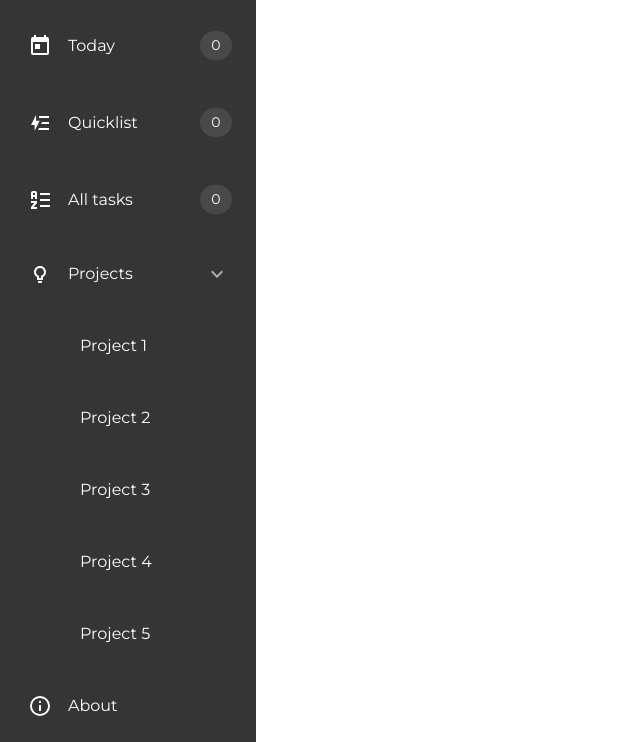
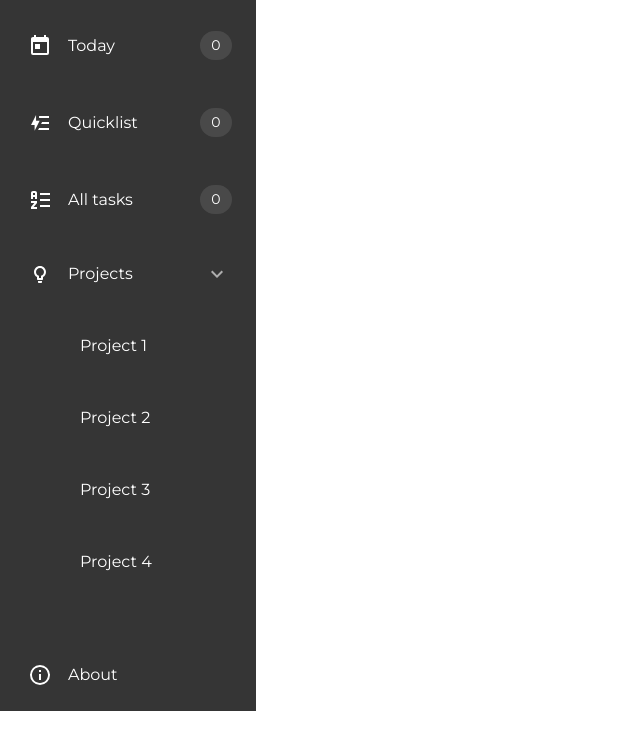
Before and after one commit to Anibvl-17/listoko, a website built with webpack: page src/template.html in a window 1280 px wide. Shown: the part 89-831 px from the top of the page, without its empty margins (0-640 px from the left). After the commit the page ends 800 px from the top, so only its background shows below. Built offline with nearby package versions, Linux system fonts and the light colour scheme.

Commit message:
Reduce project list visible items

```diff
--- a/src/styles.css
+++ b/src/styles.css
@@ -197,7 +197,7 @@ p, h1 {
   padding: 0;
   margin: 0;
   overflow-y: scroll;
-  max-height: calc(72px * 5); /* shows 5 project-items */
+  max-height: calc(72px * 4); /* shows 4 project-items */
 }
 
 #projects-container ul::-webkit-scrollbar {
```
